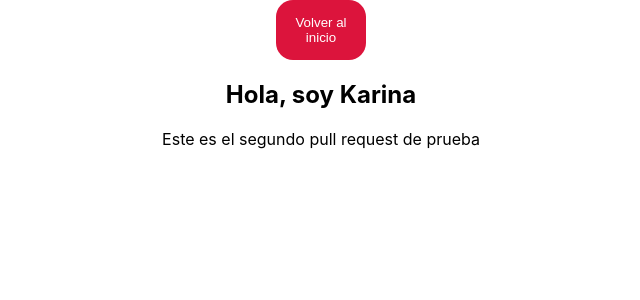
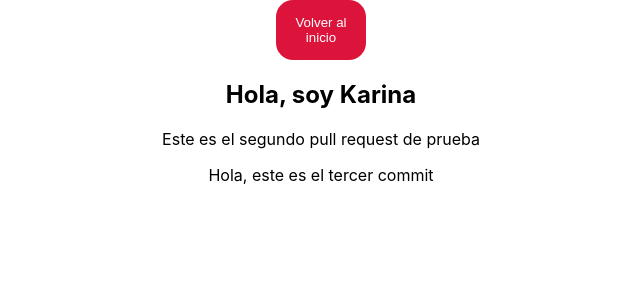
Before and after one commit to KarinaKanoDev/Practica-Talent, a React (Create React App) app: page /Karina in a window 1280 px wide. Shown: the top 300 px of the page, without its empty margins (319-959 px from the left). Built offline with nearby package versions, Linux system fonts and the light colour scheme.

Commit message:
actualizando mi componente y conectando la gráfica de Alice con la API en Firebase

```diff
--- a/src/Components/Alice/Alice.jsx
+++ b/src/Components/Alice/Alice.jsx
@@ -5,7 +5,7 @@ import BotonHomePage from '../GeneralComponents/BotonHomePage';
 
 const Alice = () => {
 
-        const [minutos, setMinutos] = useState([]);
+  const [minutos, setMinutos] = useState([]);
   const [paises, setPaises] = useState([]);
 
   const data = {
@@ -26,13 +26,15 @@ const Alice = () => {
   }
 
   const peticionApi = async () =>{
-    await axios.get('http://localhost:5000/product')
+    await axios.get('https://rhisco-89b36-default-rtdb.firebaseio.com/product.json')
     .then(response =>{
       var respuesta = response.data;
+      console.log(respuesta)
       var auxMinutos = [], auxPaises = [];
-      respuesta.map(elemento =>{
+      respuesta.map((elemento) => {
         auxMinutos.push(elemento.minutos);
         auxPaises.push(elemento.paises);
+
       })
       setMinutos(auxMinutos);
       setPaises(auxPaises);
--- a/src/Components/Karina/Karina.jsx
+++ b/src/Components/Karina/Karina.jsx
@@ -7,6 +7,7 @@ const Karina = () => {
             <BotonHomePage />
             <h2>Hola, soy Karina</h2>
             <p>Este es el segundo pull request de prueba</p>
+            <p>Hola, este es el tercer commit</p>
         </Fragment>
      );
 }
```
